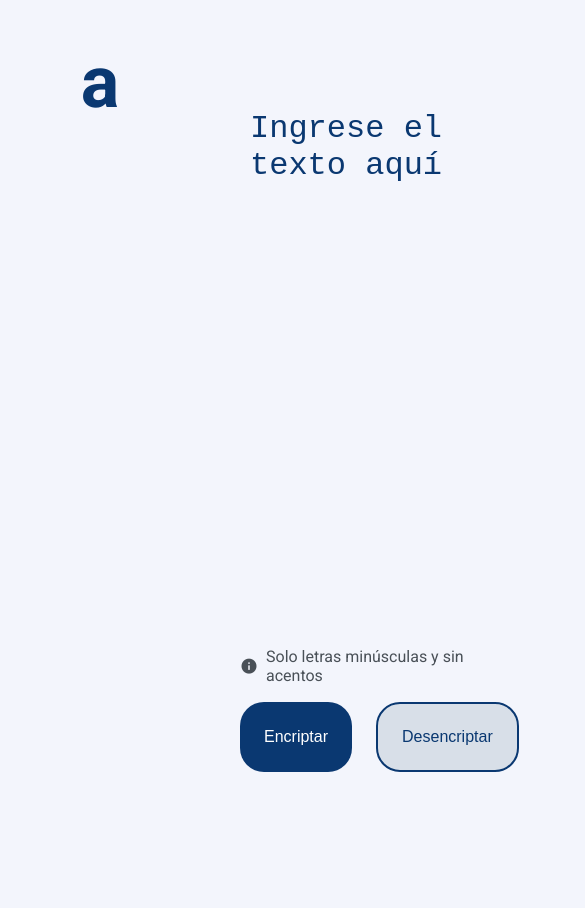
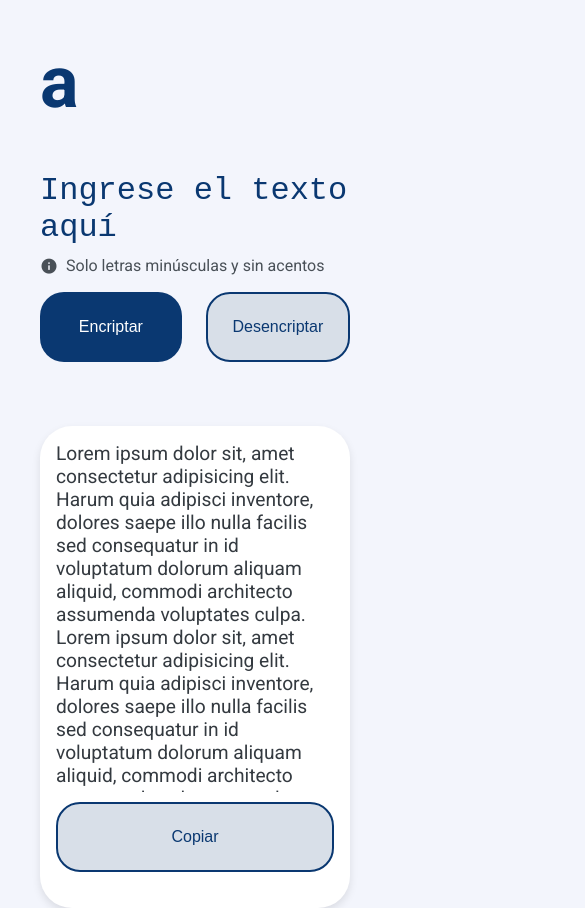
Before and after one commit to isaias65/Oracle_Alura, a plain HTML site: page Encriptador_Texto/index.html in a window 390 px wide. Shown: the top 908 px of the page, 585 px wide, since content can reach past the window. Before the commit the page ends 844 px from the top, so only its background shows below. Drawn offline with nearby package versions, Linux system fonts and the light colour scheme.

Commit message:
diseño de resultado de encriptar

```diff
--- a/Encriptador_Texto/Styles/Style.css
+++ b/Encriptador_Texto/Styles/Style.css
@@ -45,7 +45,7 @@ main{
 .section_ingreso textarea {
     width: 100%;
     height: 100%;
-    padding: 70px 10px 10px 10px;
+    padding: 70px 8px 10px 0px;
     font-size: 2rem;
     background-color: transparent;
     color: var(--color-section-ingreso);
@@ -114,14 +114,24 @@ main{
     background-color: var(--background-section-salida);
     border-radius: 32px;
     height: calc(100vh - 80px);
+    /* display: flex;
+    flex-direction: column;
+    align-items: center;
+    justify-content: center;
+    text-align: center;
+    gap: 20px;*/
     display: flex;
+    padding: 1rem;
+    /* box-shadow: 0 8px 16px rgba(0, 0, 0, 0.2); */
+    box-shadow: 0 4px 8px rgba(0, 0, 0, 0.1);
+}
+.section_salida .salida_welcome{
+    display: none;
     flex-direction: column;
     align-items: center;
     justify-content: center;
     text-align: center;
     gap: 20px;
-    /* box-shadow: 0 8px 16px rgba(0, 0, 0, 0.2); */
-    box-shadow: 0 4px 8px rgba(0, 0, 0, 0.1);
 }
 .section_salida .salida_info{
     width: 336px;
@@ -143,3 +153,84 @@ main{
     width: 336px;
     height: 304px;
 }
+
+.section_salida .salida_result{
+    display: flex;
+    flex-direction: column;
+    justify-content: space-between;
+}
+.section_salida .salida_result .result_info{
+    width: 100%;
+    height: 350px;
+    overflow-y: auto;
+}
+.section_salida .salida_result .result_info p{
+    font-size: 1.2rem;
+}
+.section_salida .salida_result .result_button{
+    padding: 10px 0 20px 0;
+}
+.section_salida .salida_result .result_button .copiar{
+    background-color: #D8DFE8;
+    font-size: 1rem;
+    width: 100%;
+    color: var(--color-section-ingreso);
+    padding: 24px;
+    border-radius: 24px;
+    border: 2px solid var(--color-section-ingreso);
+}
+
+.section_salida .salida_result .result_info::-webkit-scrollbar {
+    width: 10px;
+}
+.section_salida .salida_result .result_info::-webkit-scrollbar-track {
+    background-color: #f1f1f1;
+}
+
+.section_salida .salida_result .result_info::-webkit-scrollbar-thumb {
+    background-color: var(--color-section-ingreso);
+    border-radius: 5px;
+}
+
+.section_salida .salida_result .result_info::-webkit-scrollbar-thumb:hover {
+    background-color: #356EA9;
+}
+
+@media (max-width: 1080px) {
+    main {
+        grid-template-columns: 1fr; /* Una columna */
+        grid-template-rows: 100px 0.9fr auto; /* Tres filas automáticas */
+        grid-gap: 2rem; /* Espacio entre las celdas */
+        padding: 2.5rem; /* Reducir padding en pantallas pequeñas */
+    }
+
+    .section_logo {
+        grid-column: 1 / -1; /* Ocupa toda la columna */
+        grid-row: 1 / 2; /* Primera fila */
+    }
+    .section_logo h1{
+        text-align: left;
+    }
+
+    .section_ingreso {
+        grid-column: 1 / -1; /* Ocupa toda la columna */
+        grid-row: 2 / 3; /* Segunda fila */
+    }
+    .section_ingreso textarea {
+        padding: 0 0 10px 0;
+    }
+
+    .section_salida {
+        grid-column: 1 / -1; /* Ocupa toda la columna */
+        grid-row: 3 / 4; /* Tercera fila */
+        height: auto;
+    }
+
+    .section_salida .salida_info {
+        width: auto;
+    }
+
+    .section_salida img {
+        display: none;
+    }
+}
--- a/Encriptador_Texto/index.html
+++ b/Encriptador_Texto/index.html
@@ -26,11 +26,25 @@
             </div>
         </section>
         <section class="section_salida">
-            <img src="./Assets/logo.png" alt="">
-            <div class="salida_info">
-                <h2>Ningún mensaje fue encontrado</h2>
-                <p>Ingresa el texto que desees encriptar o desencriptar.</p>
+            <div class="salida_welcome">
+                <img src="./Assets/logo.png" alt="">
+                <div class="salida_info">
+                    <h2>Ningún mensaje fue encontrado</h2>
+                    <p>Ingresa el texto que desees encriptar o desencriptar.</p>
+                </div>
             </div>
+            <div class="salida_result">
+                <div class="result_info">
+                    <p>
+                        Lorem ipsum dolor sit, amet consectetur adipisicing elit. Harum quia adipisci inventore, dolores saepe illo nulla facilis sed consequatur in id voluptatum dolorum aliquam aliquid, commodi architecto assumenda voluptates culpa.
+                        Lorem ipsum dolor sit, amet consectetur adipisicing elit. Harum quia adipisci inventore, dolores saepe illo nulla facilis sed consequatur in id voluptatum dolorum aliquam aliquid, commodi architecto assumenda voluptates culpa.
+                    </p>
+                </div>
+                <div class="result_button">
+                    <button class="copiar" type="submit">Copiar</button>
+                </div>
+            </div>
+
         </section>
     </main>
 </body>
```
